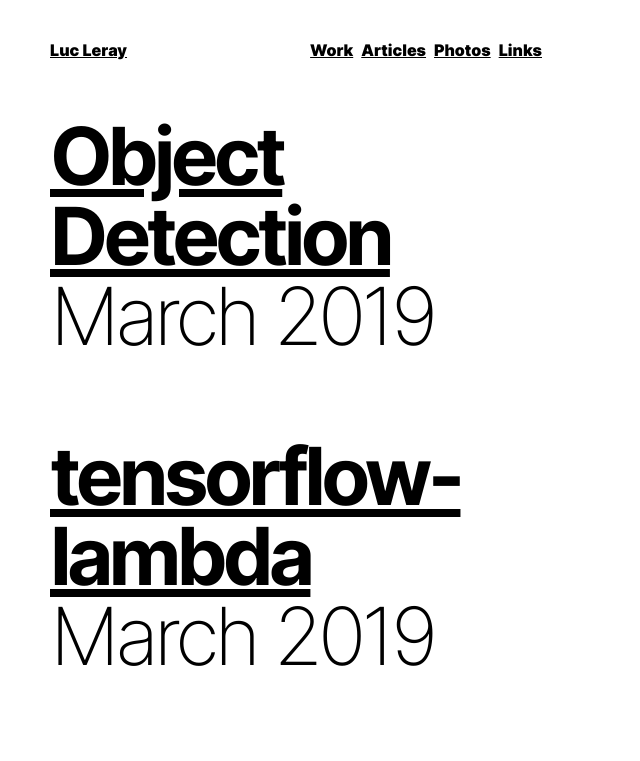
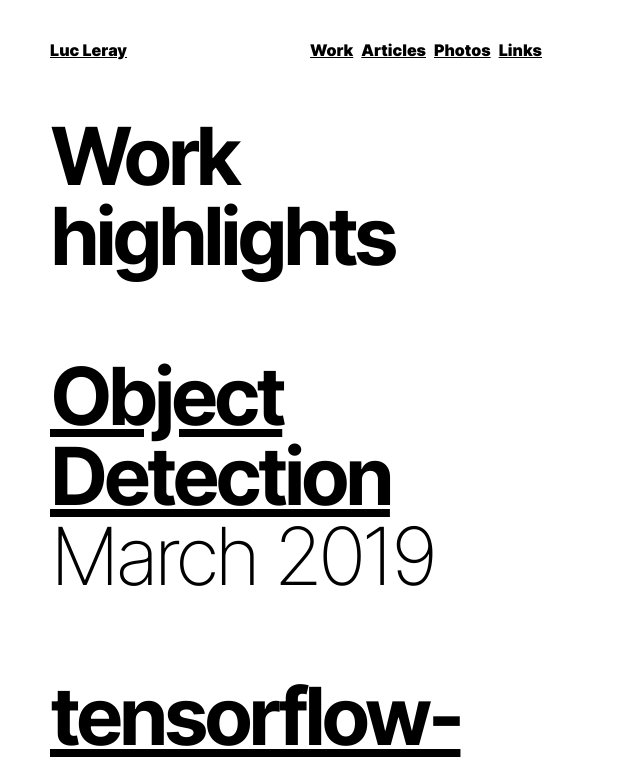
Before and after one commit to lucleray/luc.im, a Next.js app: page /work in a window 1280 px wide. Shown: the top 761 px of the page, without its empty margins (0-640 px from the left). Built offline with nearby package versions, Linux system fonts and the light colour scheme.

Commit message:
clean up styles

```diff
--- a/components/footer2.tsx
+++ b/components/footer2.tsx
@@ -1,8 +1,8 @@
 import React from 'react'
 
 export const Footer2: React.FC = () => (
-  <>
-    <h1>
+  <footer>
+    <p>
       Find me on{' '}
       <a
         className="color"
@@ -13,9 +13,9 @@ export const Footer2: React.FC = () => (
         Twitter
       </a>
       .
-    </h1>
+    </p>
 
-    <h1>
+    <p>
       <a
         role="button"
         style={{ cursor: 'pointer' }}
@@ -26,6 +26,6 @@ export const Footer2: React.FC = () => (
       >
         Switch Light/Dark
       </a>
-    </h1>
-  </>
+    </p>
+  </footer>
 )
--- a/components/nav2.tsx
+++ b/components/nav2.tsx
@@ -9,7 +9,7 @@ export const navLinks = [
 ]
 
 export const Nav2: React.FC = () => (
-  <>
+  <nav>
     <ul>
       <li>
         <Link href="/">
@@ -29,5 +29,5 @@ export const Nav2: React.FC = () => (
 
     <br />
     <br />
-  </>
+  </nav>
 )
--- a/components/system2/style.css
+++ b/components/system2/style.css
@@ -15,7 +15,10 @@ html {
   --fweight1: 700;
   --fweight2: 900;
 
-  --fsize: 16px;
+  --fsize0: 16px;
+  --fsize1: 40px;
+  --fsize2: 80px;
+
   --ffamily: Inter, BlinkMacSystemFont, 'Segoe UI', Helvetica, Arial, sans-serif,
     'Apple Color Emoji', 'Segoe UI Emoji', 'Segoe UI Symbol';
 }
@@ -34,34 +37,24 @@ body {
   padding: 0;
   margin: 0;
 
-  font-size: var(--fsize);
+  font-size: var(--fsize0);
+  font-weight: var(--fweight0);
   font-family: var(--ffamily);
-  font-weight: var(--fweight0);
 }
 
-main {
+.layout {
   padding: 40px 50px;
   max-width: 500px;
 }
 
-hr {
-  background: var(--color);
-  height: var(--space0);
-  border: 0;
-  margin: 0 0 1em 0;
-}
-
-h1 {
-  font-size: 80px;
+h1,
+p {
+  font-size: var(--fsize2);
   font-weight: var(--fweight1);
   margin: 0 0 1em 0;
 
   line-height: 1em;
   letter-spacing: -0.06em;
-}
-
-p {
-  margin: 0 0 1em 0;
 }
 
 .fweight0 {
--- a/pages/articles.tsx
+++ b/pages/articles.tsx
@@ -4,9 +4,10 @@ import { Nav2 } from '../components/nav2'
 import articles from '../lib/articles'
 
 export default () => (
-  <main>
+  <div className="layout">
     <Nav2 />
 
+    <main>
       {articles.map(link => (
         <h1 key={link.id}>
           <a href={link.url}>{link.title}</a>
@@ -14,7 +15,8 @@ export default () => (
           <span className="fweight0">{link.date}</span>
         </h1>
       ))}
+    </main>
 
     <Footer2 />
-  </main>
+  </div>
 )
--- a/pages/work.tsx
+++ b/pages/work.tsx
@@ -4,9 +4,14 @@ import { Nav2 } from '../components/nav2'
 import projects from '../lib/projects'
 
 export default () => (
-  <main>
+  <div className="layout">
     <Nav2 />
 
+    <header>
+      <h1>Work highlights</h1>
+    </header>
+
+    <main>
       {projects.map(link => (
         <h1 key={link.id}>
           <a href={link.url}>{link.title}</a>
@@ -14,7 +19,8 @@ export default () => (
           <span className="fweight0">{link.date}</span>
         </h1>
       ))}
+    </main>
 
     <Footer2 />
-  </main>
+  </div>
 )
```
Also changed, not shown: pages/index.tsx (+17 -10 lines), pages/links.tsx (+7 -5 lines). Lines whose indentation alone changed are shown as unchanged.
